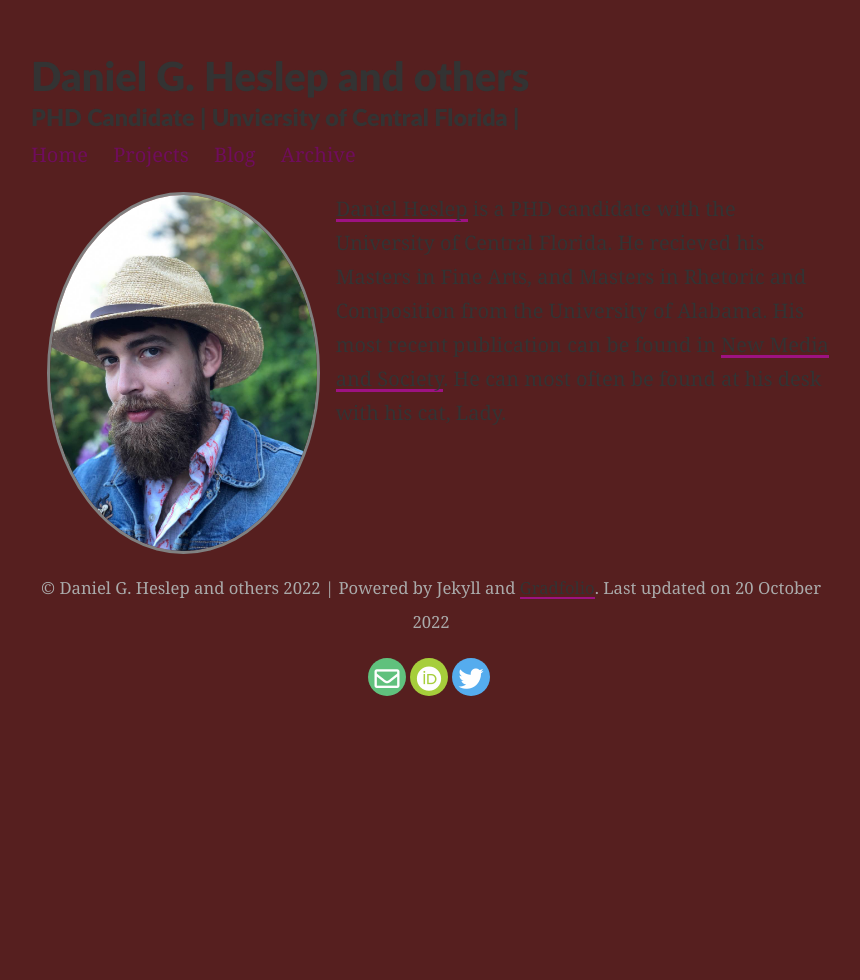
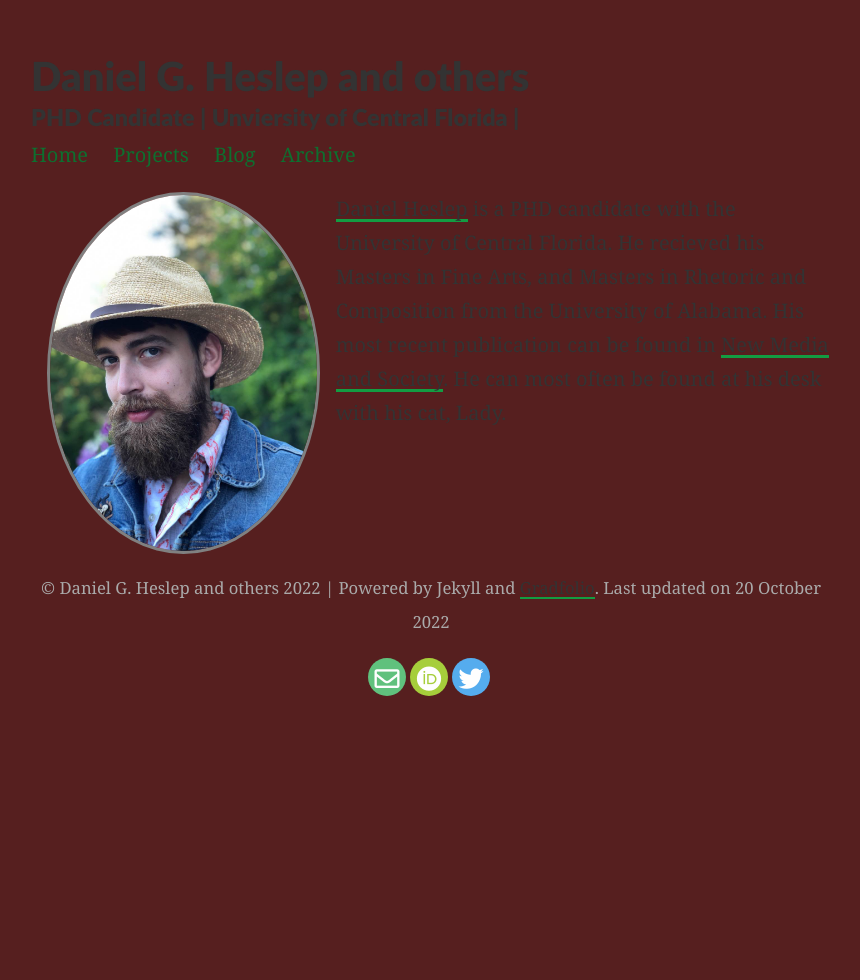
Before and after one commit to CreativeKenning/gradsitedemo, a Jekyll site: the page built from index.md, in a window 1280 px wide. Shown: the whole page, without its empty margins (209-1069 px from the left). Built offline with Jekyll 4.4.1, drawn with Linux system fonts in a browser that asks for light colours; nearby versions of some CDN libraries.

```diff
--- a/assets/css/_sass/variables.scss
+++ b/assets/css/_sass/variables.scss
@@ -6,9 +6,9 @@
 
 $spacing-unit:     30px;
 $light-gray: gray;
-$text-color:       rgb(197, 192, 192);
+$text-color:       rgb(4, 113, 123);
 $background-color: #561f1f;
-$brand-color:      #6f0d5c;
+$brand-color:      #0d6f2f;
 
 // Color scheme for light
 $body-bg: #561f1f;
```
